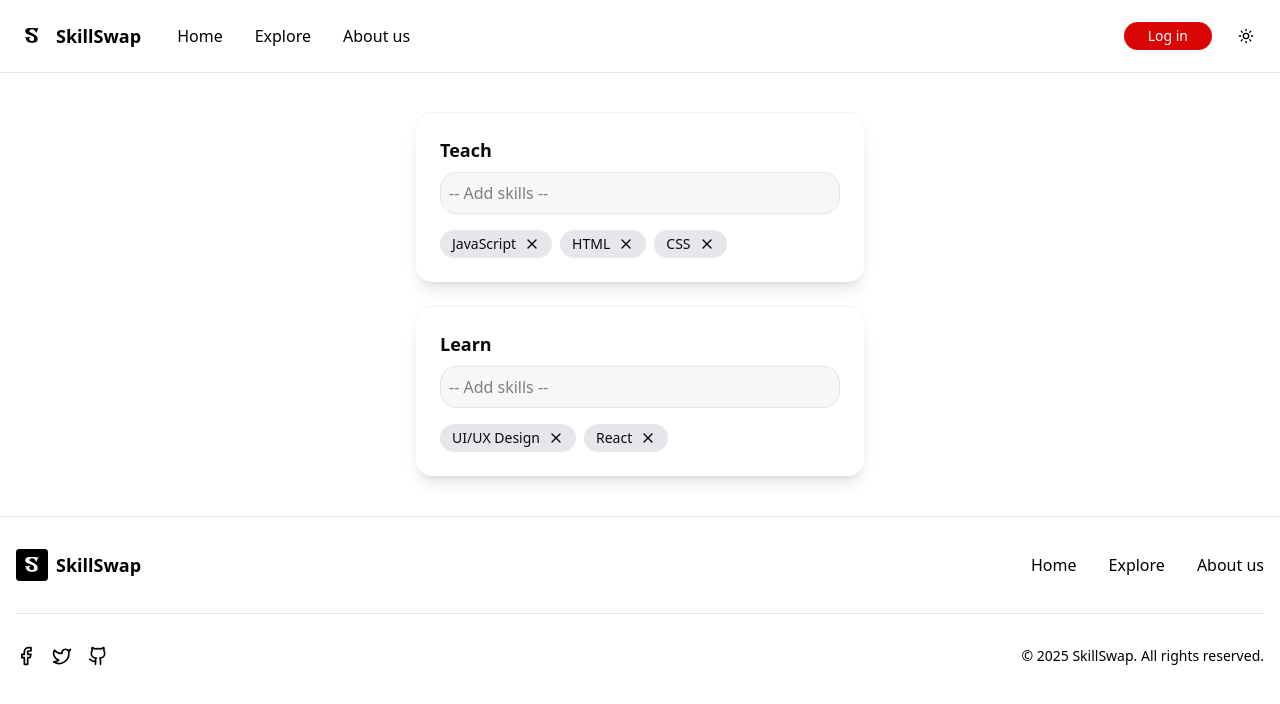
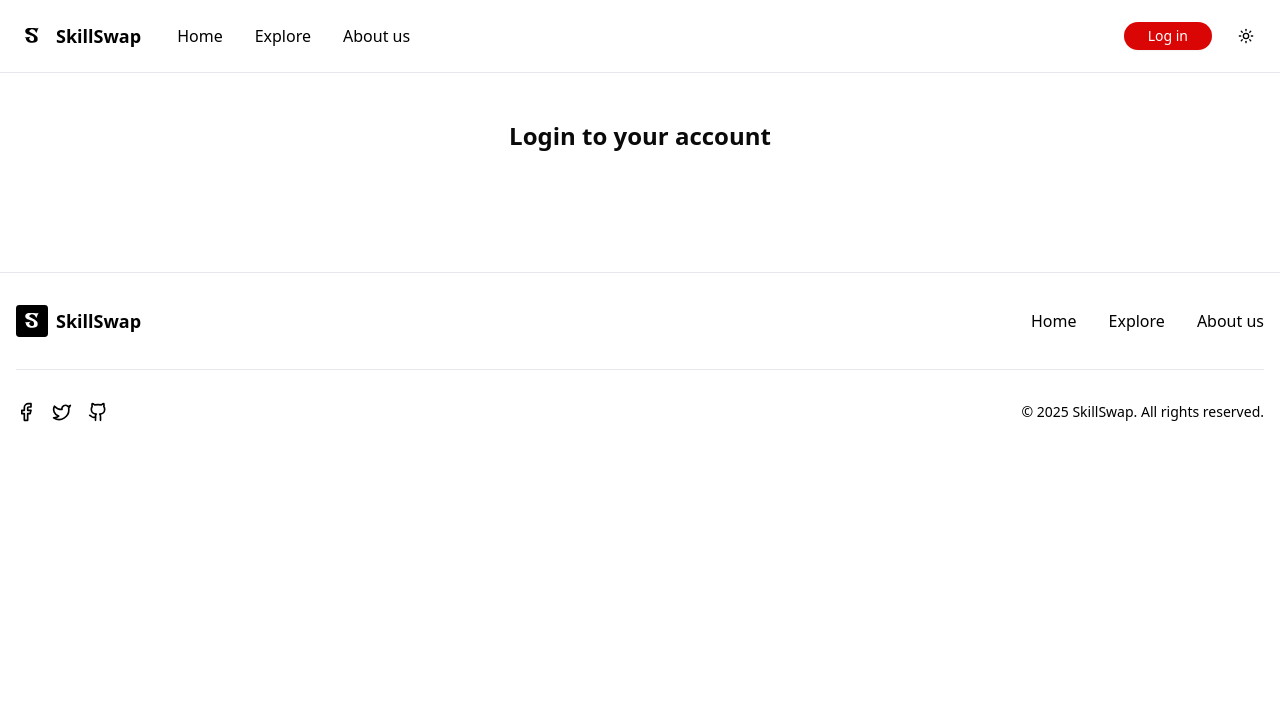
Before and after one commit to lpun-majessica/skill-swap, a Next.js app: page /settings in a window 1280 px wide. Shown: the top 704 px of the page. Built offline with nearby package versions, Linux system fonts and the light colour scheme.

Commit message:
fix(Settings): fix incorrect update logic and get the right user in 3 components of setting page

```diff
--- a/src/app/settings/page.js
+++ b/src/app/settings/page.js
@@ -1,29 +1,21 @@
-'use client';
-
-import { useEffect, useState } from 'react';
+"use client"
+import { useAuthContext } from "@/contexts/auth-context";
 import UserDetails from '@/components/profile/UserDetails';
 import SkillSection from '@/components/profile/SkillSection';
-import users from '@/lib/data/users.json';
 
 export default function SettingsPage() {
-  const [user, setUser] = useState(null);
-
-  useEffect(() => {
-    //id = 1
-    setUser(users[0]);
-  }, []);
-
-  if (!user) return <div>Loading...</div>;
+  const { currentUser } = useAuthContext();
+  if (!currentUser) return <div className="flex justify-center my-30 items-center font-semibold text-2xl">Login to your account</div>;
 
   return (
     <div className="flex justify-center mt-28 mb-10">
       <div className="flex flex-col lg:flex-row gap-10">
         <UserDetails isEditable={true}/>
         <div className="flex flex-col gap-6 ">
-          {user && (
+          {currentUser && (
             <>
-              <SkillSection title="Teach" skillKey="skillsToTeach" userSkills={user.skillsToTeach} />
-              <SkillSection title="Learn" skillKey="skillsToLearn" userSkills={user.skillsToLearn} />
+              <SkillSection title="Teach" skillKey="skillsToTeach" userSkills={currentUser.skillsToTeach} />
+              <SkillSection title="Learn" skillKey="skillsToLearn" userSkills={currentUser.skillsToLearn} />
             </>
           )}
         </div>
--- a/src/components/profile/EditProfilePopup.jsx
+++ b/src/components/profile/EditProfilePopup.jsx
@@ -4,42 +4,35 @@ import { useState, useEffect } from "react";
 import { Input } from "@/components/ui/input"
 import { DatePickerDemo } from "../ui/datepicker";
 import { useAuthContext } from "@/contexts/auth-context";
-import { useDataContext } from "@/contexts/data-context";
 
 
 const EditProfilePopup = ({ onClose }) => {
-  const { currentUser } = useAuthContext();
-  const { users, updateUser } = useDataContext();
-  const [userData, setUserData] = useState(null);
+  const { currentUser, updateCurrentUser } = useAuthContext();
   const [dob, setDob] = useState("");
 
   useEffect(() => {
     if (currentUser) {
-      const user = users.find((u) => u.id === currentUser.id);
-      if (user) {
-        setUserData(user);
-        setDob(user.dob);
-      }
+      setDob(currentUser.dob);
     }
-  }, [currentUser, users]);
+  }, [currentUser]);
 
   const handleSubmit = (e) => {
     e.preventDefault();
     const formData = new FormData(e.target);
 
     const updatedUser = {
-      ...userData,
+      ...currentUser,
       fullname: formData.get("fullname"),
       job: formData.get("job"),
       dob: dob,
       bio: formData.get("bio"),
     };
 
-    updateUser(updatedUser.id, updatedUser); // Update via context
+    updateCurrentUser(updatedUser); // Update via context
     onClose(); // Close popup
   };
 
-  if (!userData) return null;
+  if (!currentUser) return null;
 
   return (
     <div className="fixed inset-0 flex items-center justify-center backdrop-blur-[4px] z-50">
@@ -50,7 +43,7 @@ const EditProfilePopup = ({ onClose }) => {
             type="text"
             name="fullname"
             placeholder="Full Name"
-            defaultValue={userData.fullname}
+            defaultValue={currentUser.fullname}
             required
           />
 
@@ -60,13 +53,13 @@ const EditProfilePopup = ({ onClose }) => {
             type="text"
             name="job"
             placeholder="Position"
-            defaultValue={userData.job}
+            defaultValue={currentUser.job}
             required
           />
           <textarea
             name="bio"
             placeholder="Bio"
-            defaultValue={userData.bio}
+            defaultValue={currentUser.bio}
             className="border rounded-md px-3 py-2 shadow-xs dark:bg-input/30 "
             rows={3}
           />
--- a/src/components/profile/SkillSection.jsx
+++ b/src/components/profile/SkillSection.jsx
@@ -1,11 +1,14 @@
 'use client';
+
 import { X } from 'lucide-react';
 import React, { useEffect, useState, useRef } from 'react';
 import { SKILLS } from '@/lib/constant';
 import './profile.css';
 import { Checkbox } from '../ui/checkbox';
+import { useAuthContext } from "@/contexts/auth-context";
 
 const SkillSection = ({ title, skillKey, userSkills = [] }) => {
+  const { currentUser, updateCurrentUser } = useAuthContext();
   const [openDropdown, setOpenDropdown] = useState(false);
   const [searchTerm, setSearchTerm] = useState("");
   const [displayedSkills, setDisplayedSkills] = useState(SKILLS); // manage skill list on dropdown-menu
@@ -34,28 +37,13 @@ const SkillSection = ({ title, skillKey, userSkills = [] }) => {
     }
   }, [searchTerm, openDropdown]);
 
-  const [selectedSkills, setSelectedSkills] = useState(() => {
-    if (typeof window !== 'undefined') {
-      const storedUser = localStorage.getItem("user");
-      if (storedUser) {
-        const userObj = JSON.parse(storedUser);
-        return userObj[skillKey] || [];
-      }
+  const [selectedSkills, setSelectedSkills] = useState([]);
+
+  useEffect(() => {
+    if (currentUser && currentUser[skillKey]) {
+      setSelectedSkills(currentUser[skillKey]);
     }
-    return userSkills;
-  });
-
-
-  const updateUserSkillsInLocalStorage = (skills) => {
-    if (typeof window !== "undefined") {
-      const storedUser = localStorage.getItem("user");
-      if (storedUser) {
-        const userObj = JSON.parse(storedUser);
-        userObj[skillKey] = skills;
-        localStorage.setItem("user", JSON.stringify(userObj));
-      }
-    }
-  };
+  }, [currentUser, skillKey]);
 
   const handleCheckboxChange = (skill) => {
     const newSkills = selectedSkills.includes(skill)
@@ -63,13 +51,14 @@ const SkillSection = ({ title, skillKey, userSkills = [] }) => {
       : [...selectedSkills, skill];
 
     setSelectedSkills(newSkills);
-    updateUserSkillsInLocalStorage(newSkills);
+    updateCurrentUser({ [skillKey]: newSkills });
+
   };
 
   const handleRemoveSkill = (skill) => {
     const newSkills = selectedSkills.filter((s) => s !== skill);
     setSelectedSkills(newSkills);
-    updateUserSkillsInLocalStorage(newSkills);
+    updateCurrentUser({ [skillKey]: newSkills });
   };
 
   const handleDropdownToggle = () => {
--- a/src/components/profile/UserDetails.jsx
+++ b/src/components/profile/UserDetails.jsx
@@ -1,7 +1,6 @@
 "use client";
 
 import { useState, useEffect } from "react";
-import { useDataContext } from "@/contexts/data-context";
 import { useAuthContext } from "@/contexts/auth-context";
 import Image from "next/image";
 import EditProfilePopup from "./EditProfilePopup";
@@ -11,43 +10,30 @@ const formatDate = (dateString) => {
   return date.toLocaleDateString("en-GB");
 };
 
-const UserDetails = ({ user, isEditable = true }) => {
-  const { users, updateUser } = useDataContext();
-  const { currentUser } = useAuthContext();
-  const [userData, setUserData] = useState(null);
+const UserDetails = ({ isEditable = true }) => {
+  const { currentUser, updateCurrentUser } = useAuthContext();
   const [showPopup, setShowPopup] = useState(false);
-
-  useEffect(() => {
-    if (currentUser) {
-      const storedUser = localStorage.getItem('user');
-      if (storedUser) {
-        setUserData(JSON.parse(storedUser));
-      } else {
-        setUserData(currentUser);
-      }
-    }
-  }, [currentUser]);
 
   const handleEditClick = () => setShowPopup(true);
   const handleClosePopup = () => setShowPopup(false);
 
   const handleSave = (updatedUser) => {
-    updateUser(updatedUser.id, updatedUser);
-    setUserData(updatedUser);
+    updateCurrentUser(updatedUser);
     setShowPopup(false);
   };
 
-  if (!userData) return null;
+  if (!currentUser) return null;
 
   return (
     <div className=" mx-5 md:mx-0 w-sm lg:w-lg md:w-md sm:w-md bg-white dark:bg-ss-black-929 rounded-2xl shadow-lg inset-shadow-2xs p-6 flex flex-col items-center h-fit">
-      <Image src={`/pfp/${userData.id}.jpeg`} alt="Avatar" width={160} height={160} className="rounded-full" />
-      <h2 className="text-xl font-bold mt-4">{userData.fullname}</h2>
-      <h4 className="text-ss-red-444 text-base mt-1">{userData.job}</h4>
+      <Image src={currentUser.pfp} alt="Avatar" width={160} height={160} className="rounded-full" />
+      <h2 className="text-xl font-bold mt-4">{currentUser.fullname}</h2>
+      <h4 className="text-ss-red-444 text-base mt-1">{currentUser.job}</h4>
       {!isEditable && (
         <button className="font-semibold text-ss-light-FFF mt-4 px-6 py-2 bg-ss-red-404 rounded-full hover:bg-ss-light-777 hover:text-ss-black-717">
           Connect
         </button>
+        // <ConnectionsButtons connection={connection} username={username} />
       )}
       <div className="w-78 px-5 border border-gray-300 dark:border-ss-black-131 rounded-2xl py-4 sm:px-6 flex flex-col items-center my-4 sm:w-90">
         <div className="flex flex-col gap-4 w-full">
@@ -55,7 +41,7 @@ const UserDetails = ({ user, isEditable = true }) => {
           <div>
             <p className="text-sm font-semibold text-gray-900 mb-1 dark:text-ss-light-FFF">User name</p>
             <div className="bg-gray-100 rounded-xl px-4 py-2 dark:bg-ss-black-121 w-full">
-              <span className="text-gray-500 text-sm dark:text-ss-light-333">@{userData.username}</span>
+              <span className="text-gray-500 text-sm dark:text-ss-light-333">@{currentUser.username}</span>
             </div>
           </div>
 
@@ -63,7 +49,7 @@ const UserDetails = ({ user, isEditable = true }) => {
           <div>
             <p className="text-sm font-semibold text-gray-900 mb-1 dark:text-ss-light-FFF">Date of Birth</p>
             <div className="bg-gray-100 rounded-xl px-4 py-2 dark:bg-ss-black-121">
-              <span className="text-gray-500 text-sm dark:text-ss-light-333">{formatDate(userData.dob)}</span>
+              <span className="text-gray-500 text-sm dark:text-ss-light-333">{formatDate(currentUser.dob)}</span>
             </div>
           </div>
 
@@ -71,7 +57,7 @@ const UserDetails = ({ user, isEditable = true }) => {
           <div>
             <p className="font-medium text-gray-700 dark:text-ss-light-FFF">Bio:</p>
             <div className="bg-gray-100 rounded-xl px-4 py-2 h-20 dark:bg-ss-black-121">
-              <span className="text-gray-500 text-sm dark:text-ss-light-333">{userData.bio}</span>
+              <span className="text-gray-500 text-sm dark:text-ss-light-333">{currentUser.bio}</span>
             </div>
           </div>
         </div>
@@ -89,6 +75,7 @@ const UserDetails = ({ user, isEditable = true }) => {
       {/* Popup */}
       {showPopup && (
         <EditProfilePopup
+          onSave={handleSave}
           onClose={handleClosePopup}
         />
       )}
```
